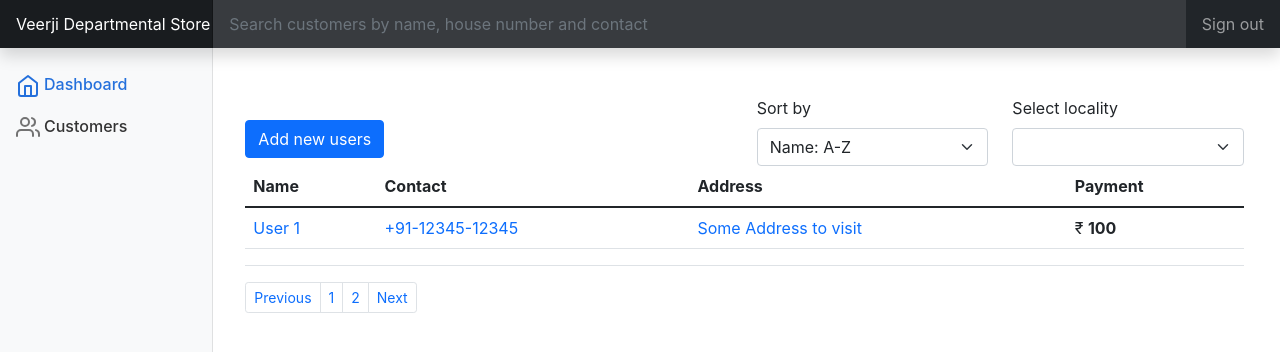
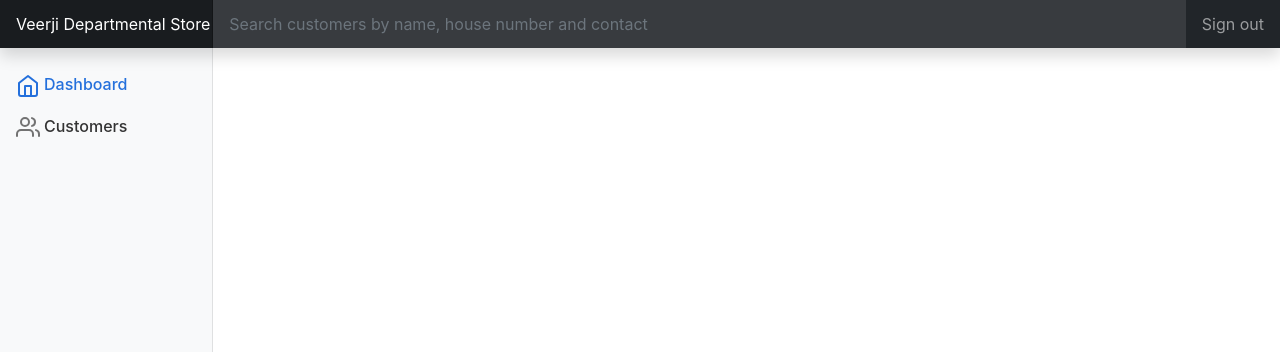
Before and after one commit to SanjampreetSingh/veerji-departmental-store, a React (Create React App) app: page /admin/home in a window 1280 px wide. Shown: the top 352 px of the page. Built offline with nearby package versions, Linux system fonts and the light colour scheme.

Commit message:
favicon updated

```diff
--- a/src/assets/icons/HomeIcon.jsx
+++ b/src/assets/icons/HomeIcon.jsx
@@ -9,11 +9,11 @@ export default function HomeIcon() {
       viewBox="0 0 16 16"
     >
       <path
-        fill-rule="evenodd"
+        fillRule="evenodd"
         d="m8 3.293 6 6V13.5a1.5 1.5 0 0 1-1.5 1.5h-9A1.5 1.5 0 0 1 2 13.5V9.293l6-6zm5-.793V6l-2-2V2.5a.5.5 0 0 1 .5-.5h1a.5.5 0 0 1 .5.5z"
       />
       <path
-        fill-rule="evenodd"
+        fillRule="evenodd"
         d="M7.293 1.5a1 1 0 0 1 1.414 0l6.647 6.646a.5.5 0 0 1-.708.708L8 2.207 1.354 8.854a.5.5 0 1 1-.708-.708L7.293 1.5z"
       />
     </svg>
--- a/src/assets/icons/PhoneIcon.jsx
+++ b/src/assets/icons/PhoneIcon.jsx
@@ -9,7 +9,7 @@ export default function PhoneIcon() {
       viewBox="0 0 16 16"
     >
       <path
-        fill-rule="evenodd"
+        fillRule="evenodd"
         d="M1.885.511a1.745 1.745 0 0 1 2.61.163L6.29 2.98c.329.423.445.974.315 1.494l-.547 2.19a.678.678 0 0 0 .178.643l2.457 2.457a.678.678 0 0 0 .644.178l2.189-.547a1.745 1.745 0 0 1 1.494.315l2.306 1.794c.829.645.905 1.87.163 2.611l-1.034 1.034c-.74.74-1.846 1.065-2.877.702a18.634 18.634 0 0 1-7.01-4.42 18.634 18.634 0 0 1-4.42-7.009c-.362-1.03-.037-2.137.703-2.877L1.885.511z"
       />
     </svg>
--- a/src/components/admin/customer/add-users/AddUsers.jsx
+++ b/src/components/admin/customer/add-users/AddUsers.jsx
@@ -6,13 +6,13 @@ export default function AddUsers() {
   return (
     <>
       <div className="container">
-        <div class="py-5 text-center">
+        <div className="py-5 text-center">
           <CustomerIcon width="72" height="57" />
           <h2>Please enter new customer</h2>
         </div>
         <form>
           <div className="mb-3 row">
-            <label for="customerName" className="col-sm-12 col-form-label">
+            <label htmlFor="customerName" className="col-sm-12 col-form-label">
               Customer name
             </label>
             <div className="col-sm-12">
@@ -28,13 +28,16 @@ export default function AddUsers() {
                   placeholder="Please enter customer name"
                 />
               </div>
-              <small id="customerTelephone" class="form-text text-muted">
+              <small id="customerTelephone" className="form-text text-muted">
                 Please enter customer's name
               </small>
             </div>
           </div>
-          <div class="mb-3 row">
-            <label for="customerTelephone" class="col-sm-12 col-form-label">
+          <div className="mb-3 row">
+            <label
+              htmlFor="customerTelephone"
+              className="col-sm-12 col-form-label"
+            >
               Customer telephone
             </label>
             <div className="col-sm-12">
@@ -44,7 +47,7 @@ export default function AddUsers() {
                 </span>
                 <input
                   type="tel"
-                  class="form-control"
+                  className="form-control"
                   name="customerTelephone"
                   id="customerTelephone"
                   maxLength="10"
@@ -53,11 +56,11 @@ export default function AddUsers() {
                 />
               </div>
             </div>
-            <small id="customerTelephone" class="form-text text-muted">
+            <small id="customerTelephone" className="form-text text-muted">
               Please enter customer's telephone
             </small>
           </div>
-          <div class="mb-3 row">
+          <div className="mb-3 row">
             <div className="col-sm-4">
               <label htmlFor="house number" className="form-label">
                 Customer house number
@@ -74,16 +77,16 @@ export default function AddUsers() {
               </div>
             </div>
             <div className="col-sm-8">
-              <label for="customerLocality" class="form-label">
+              <label htmlFor="customerLocality" className="form-label">
                 Customer locality
               </label>
               <select className="form-select" aria-label="Select Locality">
-                <option selected disabled value="">
+                <option disabled defaultValue="">
                   Open to select locality
                 </option>
-                <option value="1">One</option>
+                <option defaultValue="1">One</option>
               </select>
-              <small id="customerTelephone" class="form-text text-muted">
+              <small id="customerTelephone" className="form-text text-muted">
                 Please select customer's locality
               </small>
               <div className="invalid-feedback">
--- a/src/components/admin/customer/list/List.jsx
+++ b/src/components/admin/customer/list/List.jsx
@@ -19,14 +19,14 @@ export default function List() {
             Sort by
           </label>
           <select className="form-select" aria-label="Sort by">
-            <option defaultValue disabled value="">
+            <option defaultValue disabled defaultValue="">
               Sort by
             </option>
-            <option value="1">Name: A-Z</option>
-            <option value="2">Name: Z-A</option>
-            <option value="3">Contact: A-Z</option>
-            <option value="4">Address: A-Z</option>
-            <option value="5">Payment: High to Low</option>
+            <option defaultValue="1">Name: A-Z</option>
+            <option defaultValue="2">Name: Z-A</option>
+            <option defaultValue="3">Contact: A-Z</option>
+            <option defaultValue="4">Address: A-Z</option>
+            <option defaultValue="5">Payment: High to Low</option>
           </select>
         </div>
         <div className="col">
@@ -34,11 +34,11 @@ export default function List() {
             Select locality
           </label>
           <select className="form-select" aria-label="Select locality">
-            <option defaultValue disabled value="">
+            <option defaultValue disabled defaultValue="">
               Open to select locality
             </option>
-            <option value=""></option>
-            <option value="1">A-Z</option>
+            <option defaultValue=""></option>
+            <option defaultValue="1">A-Z</option>
           </select>
         </div>
       </div>
--- a/src/components/users/search-form/SearchForm.jsx
+++ b/src/components/users/search-form/SearchForm.jsx
@@ -11,10 +11,10 @@ export default function SearchForm(props) {
             Select locality
           </label>
           <select className="form-select" aria-label="Select Locality">
-            <option selected disabled value="">
+            <option disabled defaultValue="">
               Open to select locality
             </option>
-            <option value="1">One</option>
+            <option defaultValue="1">One</option>
           </select>
           <div className="form-text">Please select one of the options.</div>
           <div className="invalid-feedback">
--- a/src/views/admin/admin-home/AdminHome.jsx
+++ b/src/views/admin/admin-home/AdminHome.jsx
@@ -1,5 +1,5 @@
 import List from "../../../components/admin/customer/list/List"
 
 export default function AdminHome() {
-  return <List />
+  return <div />
 }
```
Also changed, not shown: 1 other file (tests, documents, lock files or other folders). Lines whose indentation alone changed are shown as unchanged.
